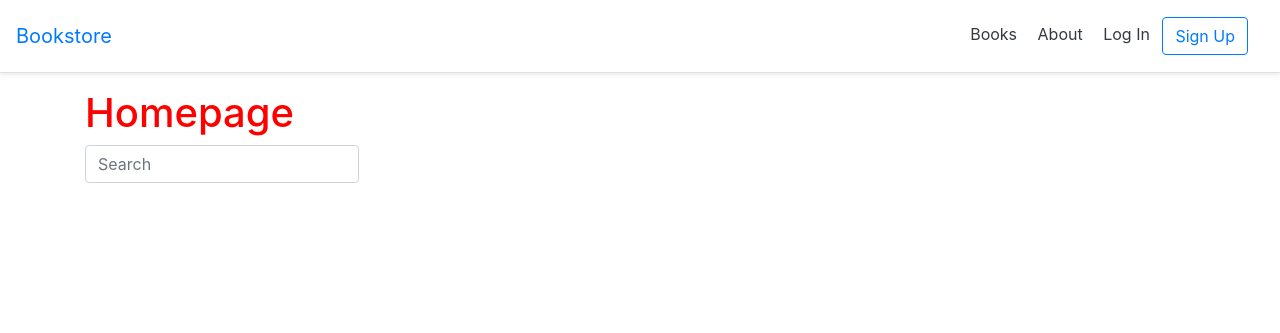
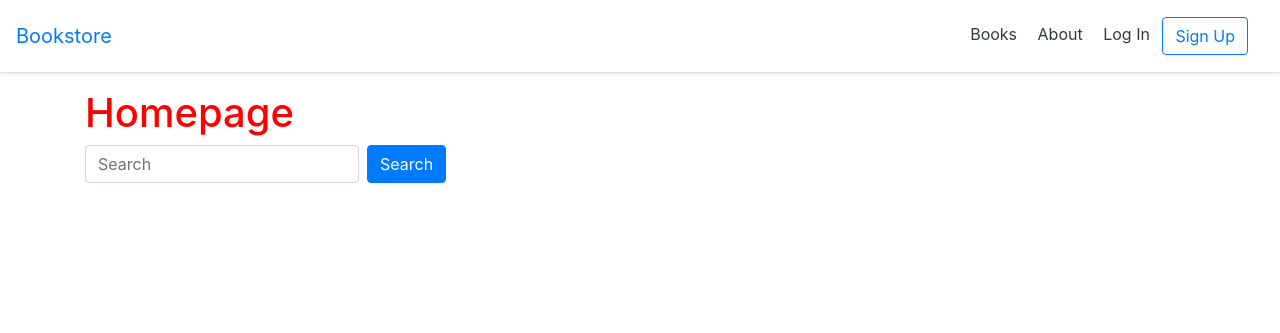
Before and after one commit to rishavpalchaudhuri/Bookstore, a Django app: page / in a window 1280 px wide. Shown: the top 333 px of the page. Run offline with Django 3.2, Linux system fonts and the light colour scheme; some libraries are stand-ins or nearby versions.

Commit message:
Search button added

```diff
--- a/templates/home.html
+++ b/templates/home.html
@@ -8,6 +8,7 @@
 <h1>Homepage</h1>
 <form class="form-inline mt-2 mt-md-0" action="{% url 'search_results' %}" method="GET">
     <input name="q" class="form-control mr-sm-2" type="text" placeholder="Search" aria-label="Search">
+    <button class="btn btn-primary" type="submit">Search</button>
 </form>
 
 {% endblock content %}
```
